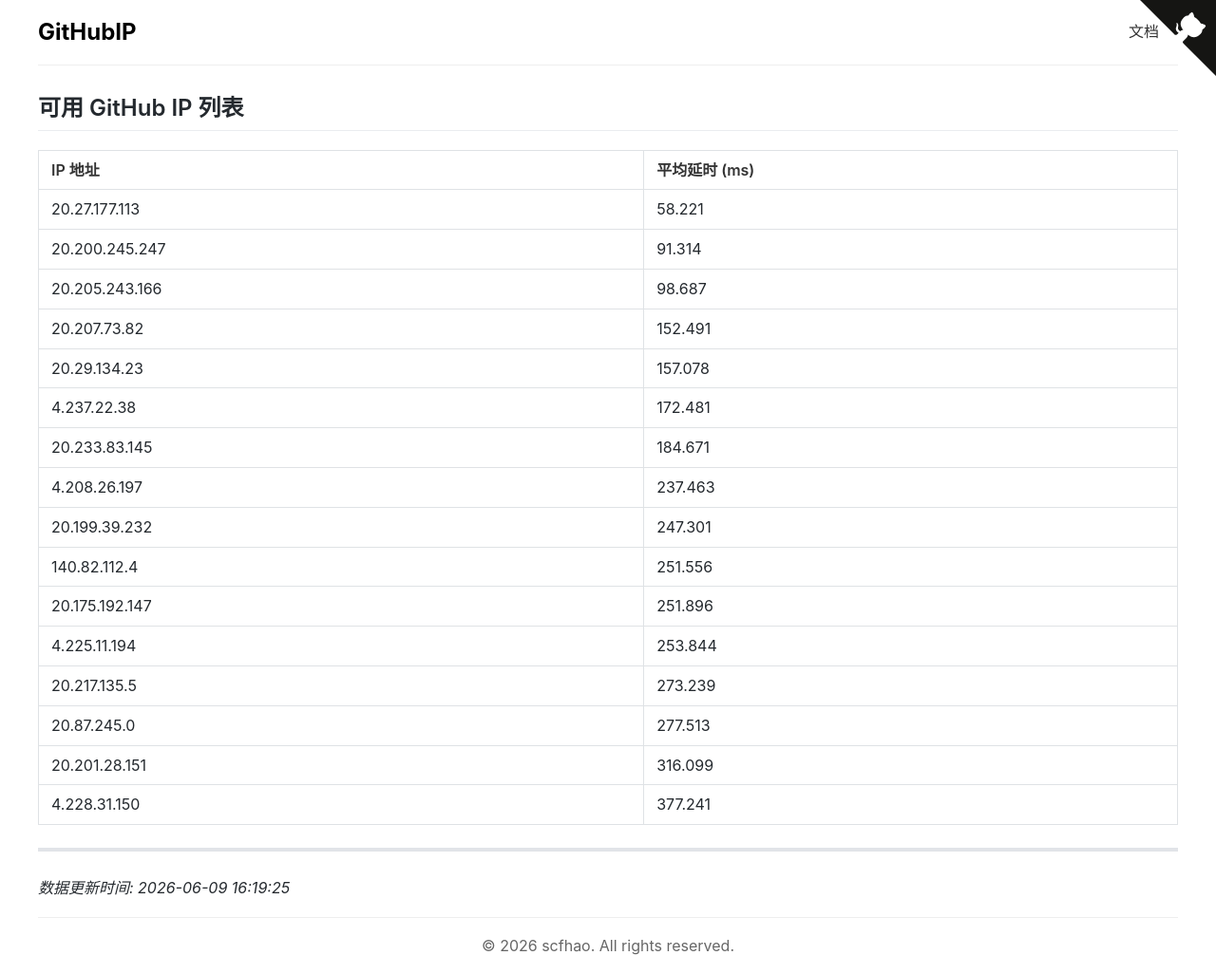
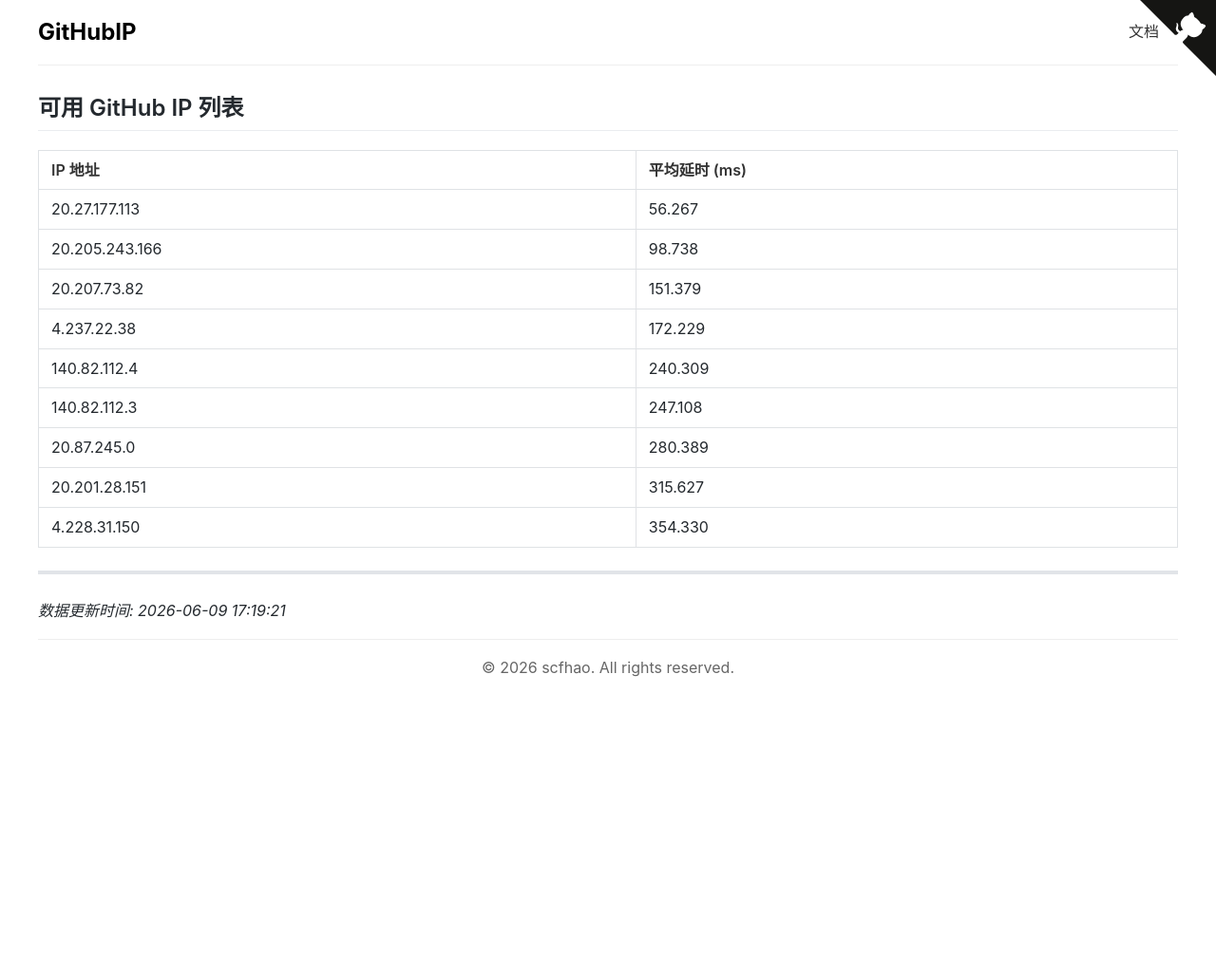
Before and after one commit to scfhao/GitHubIP, a Jekyll site: the page built from index.md, in a window 1280 px wide. Shown: the whole page at 95% size. Built offline with Jekyll 4.4.1, drawn with Linux system fonts in a browser that asks for light colours; after the commit the page ends 900 px from its top, so only the background shows below that.

Commit message:
自动脚本执行 - 2026-06-09 17:19:21

```diff
--- a/index.md
+++ b/index.md
@@ -1,30 +1,23 @@
 ---
 layout: home
 title: GitHub IP 列表
-date: 2026-06-09 16:19:25
+date: 2026-06-09 17:19:21
 ---
 
 ## 可用 GitHub IP 列表
 
 | IP 地址 | 平均延时 (ms) |
 |---------|--------------|
-| 20.27.177.113 | 58.221 |
-| 20.200.245.247 | 91.314 |
-| 20.205.243.166 | 98.687 |
-| 20.207.73.82 | 152.491 |
-| 20.29.134.23 | 157.078 |
-| 4.237.22.38 | 172.481 |
-| 20.233.83.145 | 184.671 |
-| 4.208.26.197 | 237.463 |
-| 20.199.39.232 | 247.301 |
-| 140.82.112.4 | 251.556 |
-| 20.175.192.147 | 251.896 |
-| 4.225.11.194 | 253.844 |
-| 20.217.135.5 | 273.239 |
-| 20.87.245.0 | 277.513 |
-| 20.201.28.151 | 316.099 |
-| 4.228.31.150 | 377.241 |
+| 20.27.177.113 | 56.267 |
+| 20.205.243.166 | 98.738 |
+| 20.207.73.82 | 151.379 |
+| 4.237.22.38 | 172.229 |
+| 140.82.112.4 | 240.309 |
+| 140.82.112.3 | 247.108 |
+| 20.87.245.0 | 280.389 |
+| 20.201.28.151 | 315.627 |
+| 4.228.31.150 | 354.330 |
 
 ---
 
-*数据更新时间: 2026-06-09 16:19:25*
+*数据更新时间: 2026-06-09 17:19:21*
```
